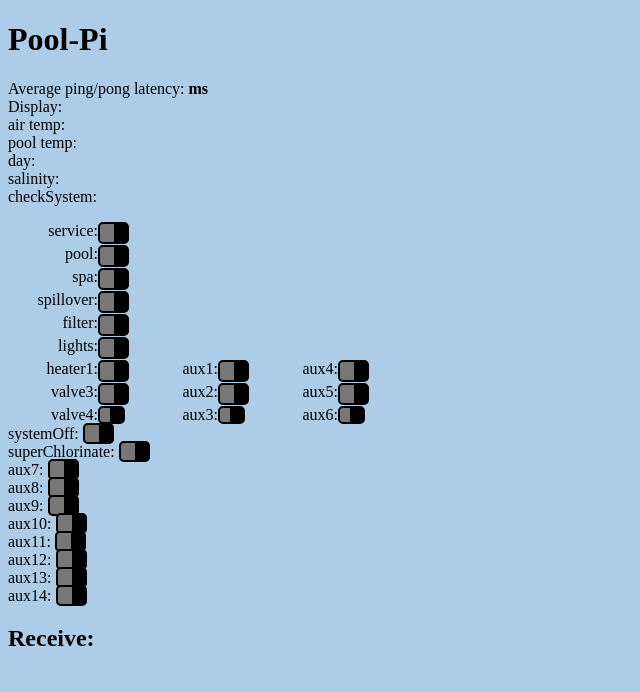
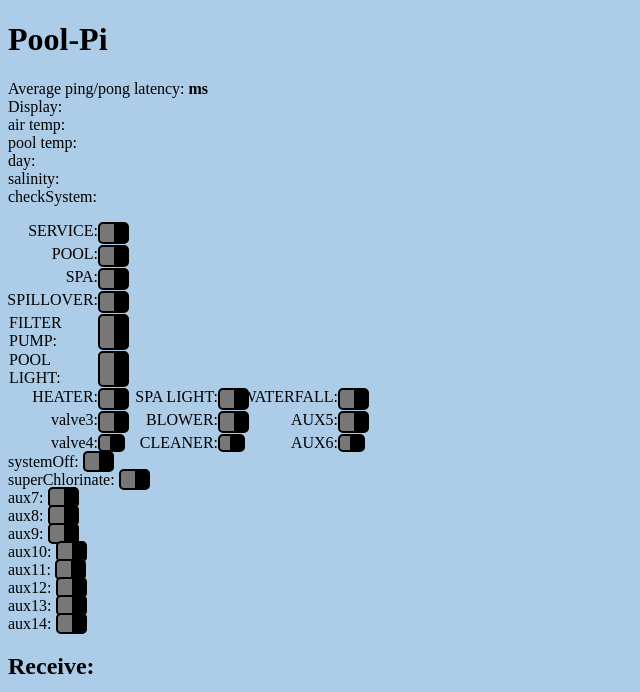
Before and after one commit to ChaseDurand/Pool-Pi, a Flask app: page / in a window 1280 px wide. Shown: the top 692 px of the page, without its empty margins (0-640 px from the left). Run offline with Flask 2, Linux system fonts and the light colour scheme; some libraries are stand-ins or nearby versions.

Commit message:
Updated labels to match physical panel.

```diff
--- a/pool-pi/templates/index.html
+++ b/pool-pi/templates/index.html
@@ -142,53 +142,54 @@
     </p>
     <p>
         <!-- TODO combine pool/spa/spillover switches -->
+        <!-- TODO test led blinking through service -->
     <div class="switch-row-container">
-        <div class="switch">service: <switch id="service" href="#" class="toggler off">&nbsp;</switch>
+        <div class="switch">SERVICE: <switch id="service" href="#" class="toggler off">&nbsp;</switch>
         </div>
     </div>
     <div class="switch-row-container">
-        <div class="switch">pool: <switch id="pool" href="#" class="toggler off">&nbsp;</switch>
+        <div class="switch">POOL: <switch id="pool" href="#" class="toggler off">&nbsp;</switch>
         </div>
     </div>
     <div class="switch-row-container">
-        <div class="switch">spa: <switch id="spa" href="#" class="toggler off">&nbsp;</switch>
+        <div class="switch">SPA: <switch id="spa" href="#" class="toggler off">&nbsp;</switch>
         </div>
     </div>
     <div class="switch-row-container">
-        <div class="switch">spillover: <switch id="spillover" href="#" class="toggler off">&nbsp;</switch>
+        <div class="switch">SPILLOVER: <switch id="spillover" href="#" class="toggler off">&nbsp;</switch>
         </div>
     </div>
     <div class="switch-row-container">
-        <div class="switch">filter: <switch id="filter" href="#" class="toggler off">&nbsp;</switch>
+        <div class="switch">FILTER PUMP: <switch id="filter" href="#" class="toggler off">&nbsp;</switch>
         </div>
     </div>
     <div class="switch-row-container">
-        <div class="switch">lights: <switch id="lights" href="#" class="toggler off">&nbsp;</switch>
+        <div class="switch">POOL LIGHT: <switch id="lights" href="#" class="toggler off">&nbsp;</switch>
         </div>
     </div>
     <div class="switch-row-container">
-        <div class="switch">heater1: <switch id="heater1" href="#" class="toggler off">&nbsp;</switch>
+        <div class="switch">HEATER: <switch id="heater1" href="#" class="toggler off">&nbsp;</switch>
         </div>
-        <div class="switch">aux1: <switch id="aux1" href="#" class="toggler off">&nbsp;</switch>
+        <div class="switch">SPA LIGHT: <switch id="aux1" href="#" class="toggler off">&nbsp;</switch>
         </div>
-        <div class="switch">aux4: <switch id="aux4" href="#" class="toggler off">&nbsp;</switch>
+        <div class="switch">WATERFALL: <switch id="aux4" href="#" class="toggler off">&nbsp;</switch>
         </div>
     </div>
     <div class="switch-row-container">
         <div class="switch">valve3: <switch id="valve3" href="#" class="toggler off">&nbsp;</switch>
         </div>
-        <div class="switch">aux2: <switch id="aux2" href="#" class="toggler off">&nbsp;</switch>
+        <div class="switch">BLOWER: <switch id="aux2" href="#" class="toggler off">&nbsp;</switch>
         </div>
-        <div class="switch">aux5: <switch id="aux5" href="#" class="toggler off">&nbsp;</switch>
+        <div class="switch">AUX5: <switch id="aux5" href="#" class="toggler off">&nbsp;</switch>
         </div>
     </div>
     <!-- TODO fix size issue -->
     <div class="switch-row-container">
         <div class="switch">valve4: <switch id="valve4" href="#" class="toggler off"></switch>&nbsp;</switch>
         </div>
-        <div class="switch">aux3: <switch id="aux3" href="#" class="toggler off"></switch>&nbsp;</switch>
+        <div class="switch">CLEANER: <switch id="aux3" href="#" class="toggler off"></switch>&nbsp;</switch>
         </div>
-        <div class="switch">aux6: <switch id="aux6" href="#" class="toggler off"></switch>&nbsp;</switch>
+        <div class="switch">AUX6: <switch id="aux6" href="#" class="toggler off"></switch>&nbsp;</switch>
         </div>
     </div>
 
```
